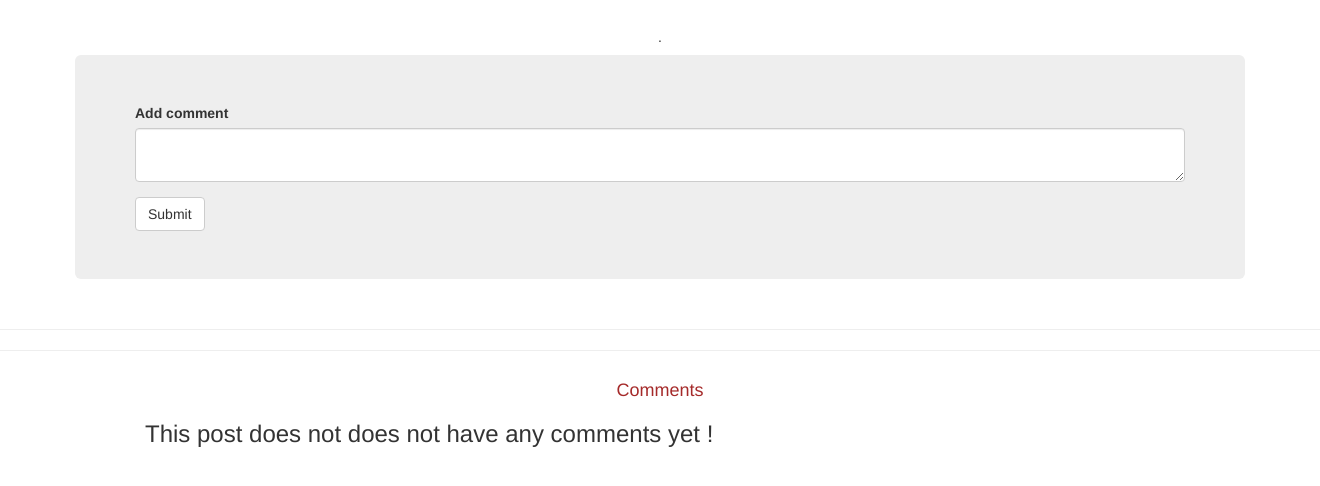
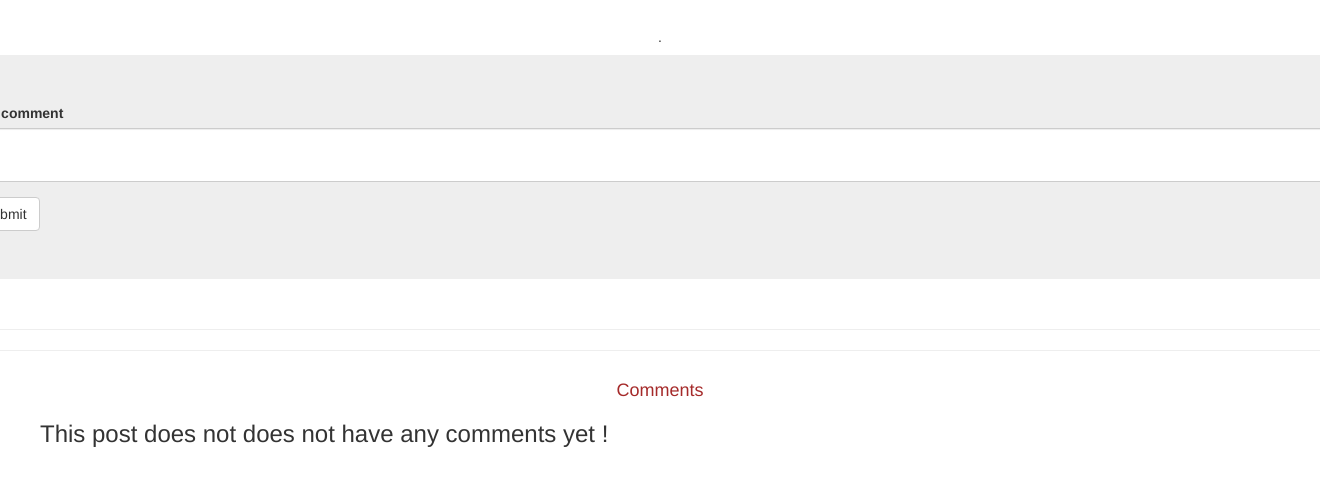
Before and after one commit to Wambuilucy/Pitch-App, a Flask app: page /comment/new/1 in a window 1320 px wide; the page is wider, and only the part inside the window is pictured. Shown: the part 82-568 px from the top of that part. Run offline with Flask 2, Linux system fonts and the light colour scheme; the visitor is signed in with stand-in values (Sample User, id 1); data comes from the database, SQL or seed files in the repository; data that the repository does not hold is empty; some libraries are stand-ins or nearby versions.

Commit message:
Changes to comments.html

```diff
--- a/app/templates/comments.html
+++ b/app/templates/comments.html
@@ -20,7 +20,7 @@
                 </div>
 
 
-                <div class="container">
+                <div>
                                 <div class="row">
                                         <div class="jumbotron">
                                                 {{wtf.quick_form(form)}}
@@ -29,7 +29,7 @@
                         </div>
 
 <hr><hr>
-        <div class="container">
+        <div>
                 <div class="col-md-12">
                         <h4 style="color: brown; text-align: center;text-underline-position: below">Comments</h4>
                         {{ macro.displayComment(comment) }}
--- a/app/templates/pitches.html
+++ b/app/templates/pitches.html
@@ -1,11 +1,6 @@
-
-
-
 {% import 'bootstrap/wtf.html' as wtf %}
 {% extends 'bootstrap/base.html' %}
 {% include 'navbar.html'%}
-
-
 
 
 {% block content %}
```
